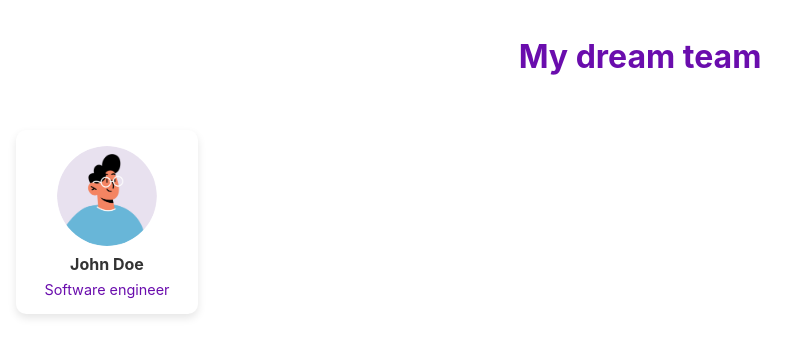
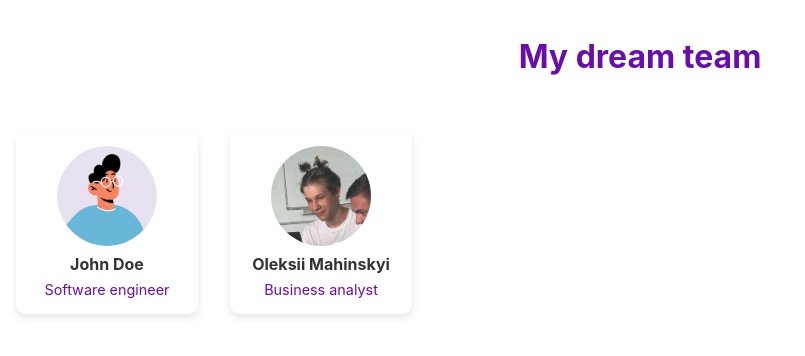
Before and after one commit to OleksaLv/Sombra-sBestTeam, a React (Create React App) app: page / in a window 1280 px wide. Shown: the top 356 px of the page, without its empty margins (0-805 px from the left). Built offline with nearby package versions, Linux system fonts and the light colour scheme.

Commit message:
Added Oleksii

```diff
--- a/src/components/Body.js
+++ b/src/components/Body.js
@@ -8,6 +8,14 @@ const Body = () => {
         <div style={styles.textContainer}>
           <h2 style={styles.name}>John Doe</h2>
           <p style={styles.position}>Software engineer</p>
+        </div>
+      </div>
+
+	  <div style={styles.card}>
+        <img src={"/Oleksa.png"} alt="Oleksii Mahinskyi" style={styles.photo} />
+        <div style={styles.textContainer}>
+          <h2 style={styles.name}>Oleksii Mahinskyi</h2>
+          <p style={styles.position}>Business analyst</p>
         </div>
       </div>
     </main>
```
Also changed, not shown: public/Oleksa.png (added).
